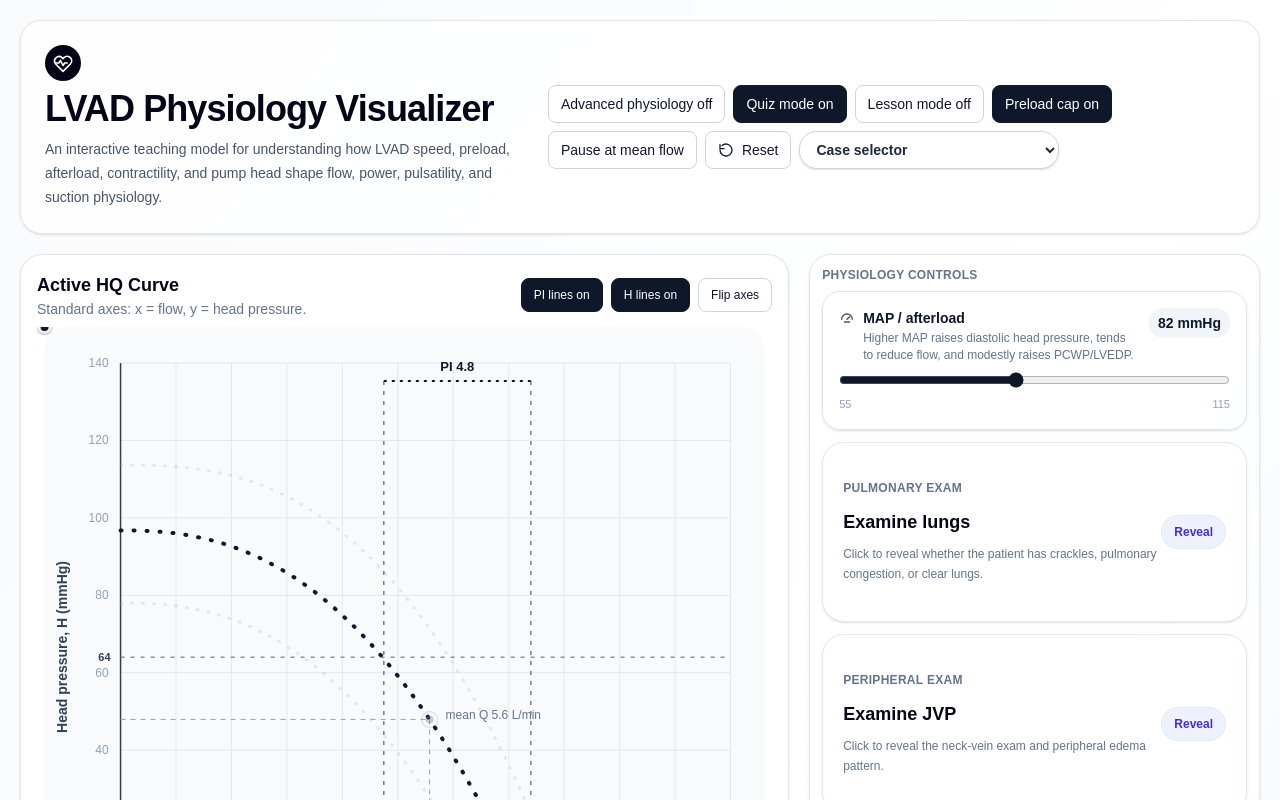
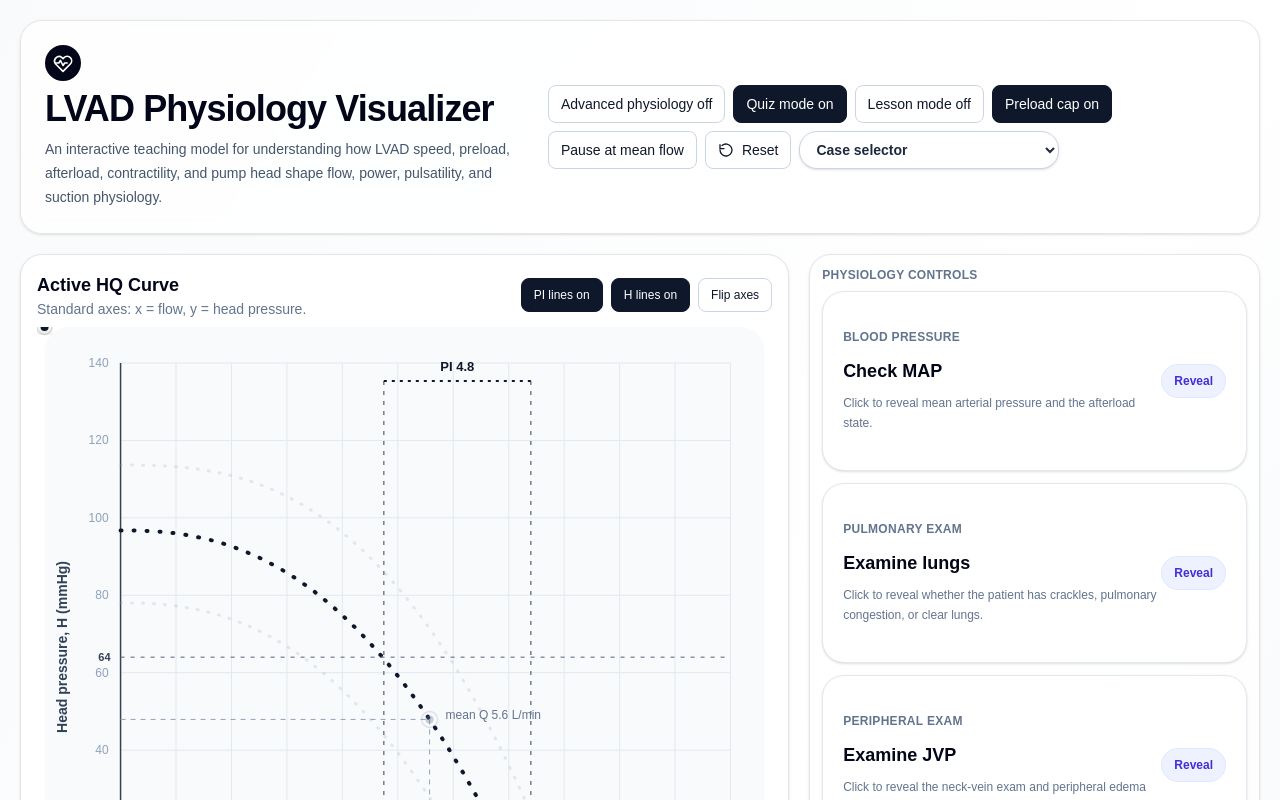
Before and after one commit to rudyunni/lvad-physiology-visualizer, a React (Vite) app: page / in a window 1280 px wide. Both pictures are taken after a click on the button "Quiz mode off". Shown: the top 800 px of the page. Built offline with nearby package versions, Linux system fonts and the light colour scheme.

Commit message:
Update LVAD visualizer

```diff
--- a/src/App.tsx
+++ b/src/App.tsx
@@ -452,6 +452,74 @@ function AvOpenMiniCard({ avOpeningFraction, hMin }) {
   );
 }
 
+
+function QuizMapCard({ map, revealed = true, onReveal = null }) {
+  let status = "Normal MAP";
+  let subtext = "Reasonable afterload range";
+  let detail = "Mean arterial pressure is in a typical LVAD target range.";
+  let cardClasses = "border-slate-200 bg-white";
+  let textClasses = "text-slate-800";
+  let badgeClasses = "bg-slate-100 text-slate-700 border-slate-200";
+
+  if (map >= 100) {
+    status = "Hypertensive";
+    subtext = "High afterload";
+    detail = "Higher MAP increases pump head pressure and can reduce LVAD flow at a fixed speed.";
+    cardClasses = "border-rose-300 bg-rose-50";
+    textClasses = "text-rose-800";
+    badgeClasses = "bg-rose-100 text-rose-800 border-rose-200";
+  } else if (map >= 90) {
+    status = "Elevated MAP";
+    subtext = "Afterload-sensitive range";
+    detail = "MAP is elevated enough that the operating point may move toward higher head and lower flow.";
+    cardClasses = "border-orange-300 bg-orange-50";
+    textClasses = "text-orange-800";
+    badgeClasses = "bg-orange-100 text-orange-800 border-orange-200";
+  } else if (map < 65) {
+    status = "Low MAP";
+    subtext = "Possible low afterload / hypotension";
+    detail = "Low MAP reduces pump head and can increase displayed flow, but may represent poor perfusion clinically.";
+    cardClasses = "border-amber-200 bg-amber-50";
+    textClasses = "text-amber-800";
+    badgeClasses = "bg-amber-100 text-amber-800 border-amber-200";
+  }
+
+  if (!revealed) {
+    return (
+      <button
+        type="button"
+        onClick={onReveal}
+        className="flex min-h-[180px] w-full items-center justify-between rounded-3xl border border-slate-200 bg-white p-5 text-left shadow-sm transition hover:border-indigo-200 hover:bg-indigo-50/40"
+      >
+        <div>
+          <div className="text-xs font-bold uppercase tracking-wide text-slate-500">Blood Pressure</div>
+          <div className="mt-3 text-lg font-black text-slate-950">Check MAP</div>
+          <div className="mt-2 max-w-xs text-xs leading-5 text-slate-500">Click to reveal mean arterial pressure and the afterload state.</div>
+        </div>
+        <div className="rounded-2xl border border-indigo-100 bg-indigo-50 px-3 py-2 text-xs font-black text-indigo-700">Reveal</div>
+      </button>
+    );
+  }
+
+  return (
+    <div className={`min-h-[180px] rounded-3xl border p-5 shadow-sm ${cardClasses}`}>
+      <div className="flex items-start justify-between gap-4">
+        <div>
+          <div className="text-xs font-bold uppercase tracking-wide text-slate-500">Blood Pressure</div>
+          <div className="mt-3 text-5xl leading-none">🩺</div>
+        </div>
+        <div className="max-w-xs text-right">
+          <div className={`text-lg font-black ${textClasses}`}>{status}</div>
+          <div className="mt-1 text-sm font-semibold text-slate-700">{subtext}</div>
+          <div className="mt-2 text-xs leading-5 text-slate-600">{detail}</div>
+          <div className={`mt-3 inline-flex rounded-xl border px-2 py-1 font-mono text-xs font-bold ${badgeClasses}`}>
+            MAP {format(map, 0)} mmHg
+          </div>
+        </div>
+      </div>
+    </div>
+  );
+}
 
 function QuizPulmonaryExamCard({ pcwp, revealed = true, onReveal = null }) {
   let status = "Lungs clear";
@@ -1054,6 +1122,7 @@ export default function LVADFlowLab() {
   const [showAllRpmCurves, setShowAllRpmCurves] = useState(false);
 const [advancedPhysiologyMode, setAdvancedPhysiologyMode] = useState(false);
 const [quizMode, setQuizMode] = useState(false);
+const [showMapExam, setShowMapExam] = useState(false);
 const [showPulmonaryExam, setShowPulmonaryExam] = useState(false);
 const [showPeripheralExam, setShowPeripheralExam] = useState(false);
 const [lessonMode, setLessonMode] = useState(false);
@@ -1190,6 +1259,7 @@ const rvRatioFromContractility = (contractility) => clamp(1.25 - 0.023 * contrac
 
   useEffect(() => {
     if (!quizMode) {
+      setShowMapExam(false);
       setShowPulmonaryExam(false);
       setShowPeripheralExam(false);
     }
@@ -1435,6 +1505,13 @@ const rvRatioFromContractility = (contractility) => clamp(1.25 - 0.023 * contrac
             <div className="rounded-3xl border bg-white/80 p-3 shadow-sm">
               <div className="mb-2 text-xs font-bold uppercase tracking-wide text-slate-500">Physiology controls</div>
               <div className="grid grid-cols-1 gap-3">
+                {quizMode ? (
+                  <QuizMapCard
+                    map={map}
+                    revealed={showMapExam}
+                    onReveal={() => setShowMapExam(true)}
+                  />
+                ) : (
                   <SliderControl
                     compact={advancedPhysiologyMode}
                     label="MAP / afterload"
@@ -1449,6 +1526,7 @@ const rvRatioFromContractility = (contractility) => clamp(1.25 - 0.023 * contrac
                     alertNote={mapAlertNote}
                     helper="Higher MAP raises diastolic head pressure, tends to reduce flow, and modestly raises PCWP/LVEDP."
                   />
+                )}
                 {quizMode ? (
                   <QuizPulmonaryExamCard
                     pcwp={lvPreload}
```
Lines whose indentation alone changed are shown as unchanged.
